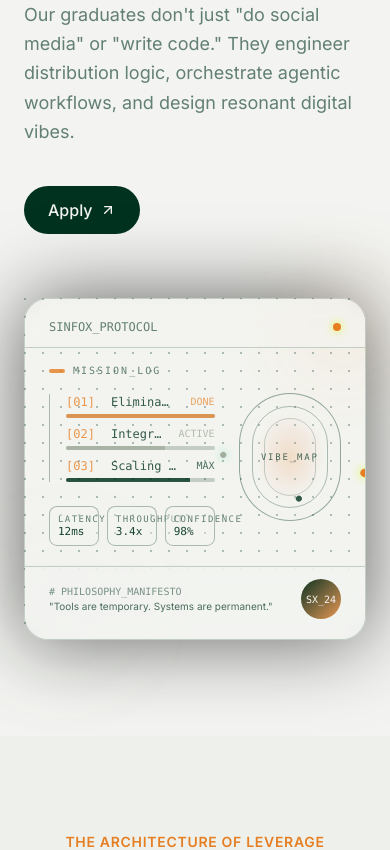
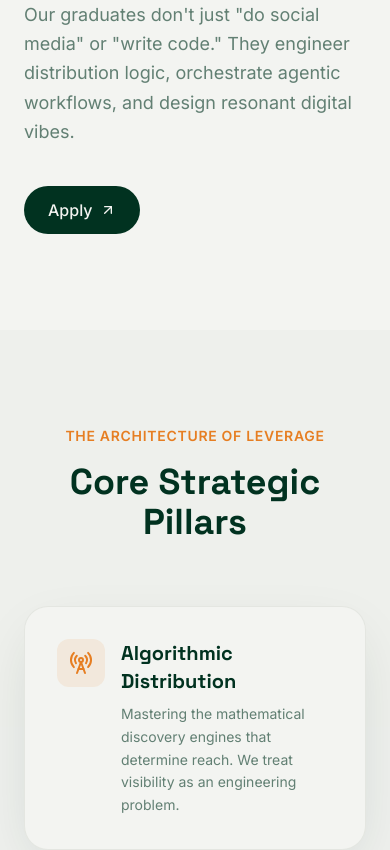
Before and after one commit to anirudhkaturu/sinfox-academy, a Next.js app: page /about in a window 390 px wide. Shown: the part 1306-2156 px from the top of the page. Built offline with nearby package versions, Linux system fonts and the light colour scheme.

Commit message:
fixed special characters and updated motion graphic for about page

```diff
--- a/src/app/about/_components/MissionSection.tsx
+++ b/src/app/about/_components/MissionSection.tsx
@@ -2,10 +2,12 @@ import { motion, useScroll, useSpring, useTransform } from "framer-motion";
 import { ArrowUpRight } from "lucide-react";
 
 import { MagneticButton } from "@/app/components/MagneticButton";
+import { useMediaQuery } from "@/app/hooks/useMediaQuery";
 import { COLORS } from "@/app/lib/constants";
 
 export function MissionSection() {
   const { scrollY } = useScroll();
+  const isMobile = useMediaQuery("(max-width: 768px)");
 
   const springConfig = { stiffness: 60, damping: 25 };
   const rawY = useTransform(scrollY, [0, 500], [0, -80]);
@@ -45,6 +47,7 @@ export function MissionSection() {
             </div>
           </motion.div>
 
+          {!isMobile && (
             <motion.div style={{ y }} className="relative">
               <div className="aspect-square rounded-3xl bg-primary/80 border border-secondary/20 shadow-[0_0_80px_rgba(0,0,0,0.6)] overflow-hidden">
                 <div className="absolute inset-0 opacity-30">
@@ -146,7 +149,9 @@ export function MissionSection() {
                           <div className="text-[9px] uppercase tracking-[0.16em] text-secondary/60">
                             Confidence
                           </div>
-                        <div className="text-[11px] text-secondary/90">98%</div>
+                          <div className="text-[11px] text-secondary/90">
+                            98%
+                          </div>
                         </div>
                       </div>
                     </div>
@@ -204,6 +209,7 @@ export function MissionSection() {
                 transition={{ duration: 6, repeat: Infinity, delay: 1.2 }}
               />
             </motion.div>
+          )}
         </div>
       </div>
     </section>
--- /dev/null
+++ b/src/app/hooks/useMediaQuery.ts
@@ -0,0 +1,19 @@
+import { useState, useEffect } from 'react';
+
+export function useMediaQuery(query: string) {
+  const [matches, setMatches] = useState(false);
+
+  useEffect(() => {
+    const media = window.matchMedia(query);
+    if (media.matches !== matches) {
+      setMatches(media.matches);
+    }
+    const listener = () => {
+      setMatches(media.matches);
+    };
+    media.addEventListener('change', listener);
+    return () => media.removeEventListener('change', listener);
+  }, [matches, query]);
+
+  return matches;
+}
```
Lines whose indentation alone changed are shown as unchanged.
